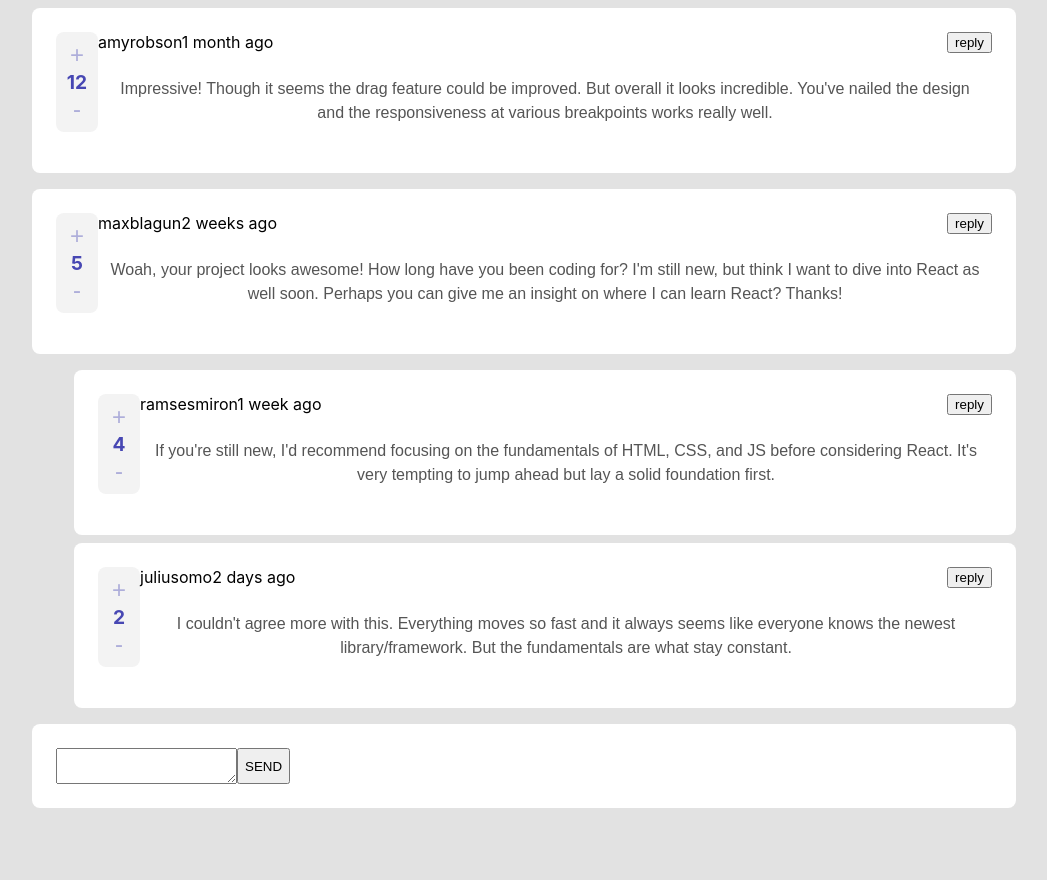
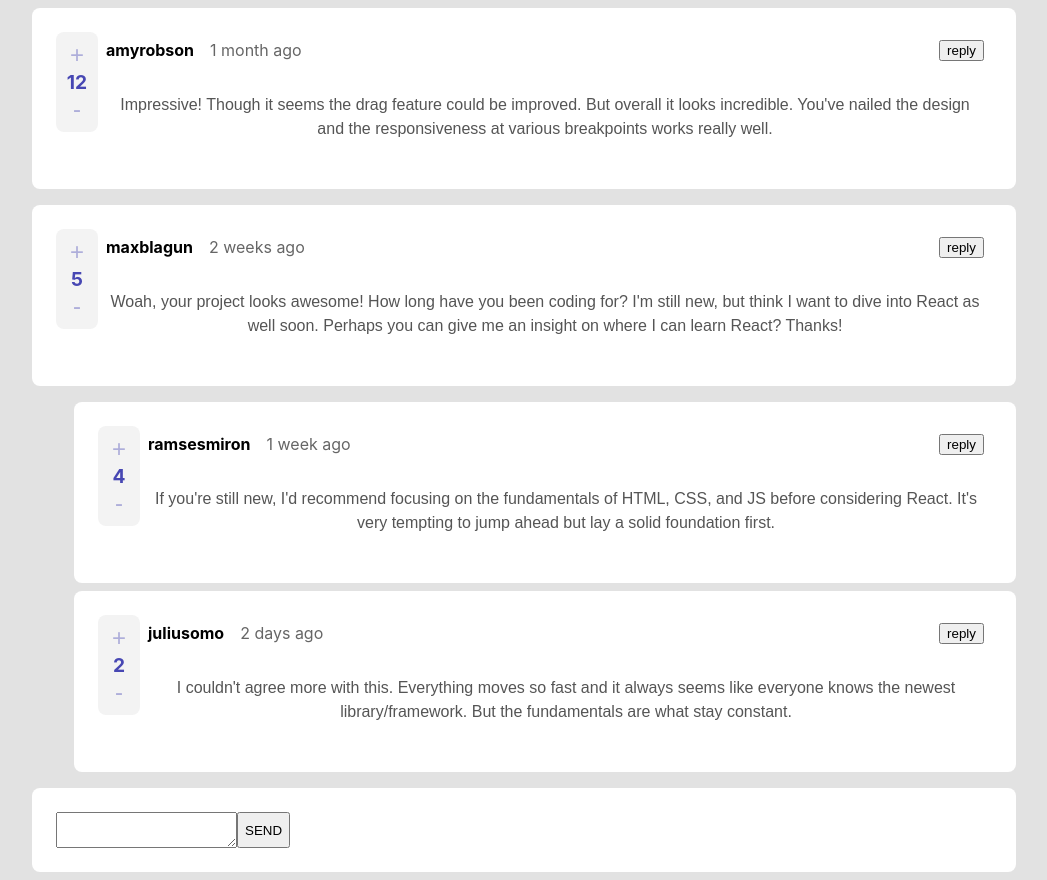
Before and after one commit to blautista/mentor-comment-box, a React (Create React App) app: page / in a window 1280 px wide. Shown: the whole page, without its empty margins (116-1163 px from the left). Before the commit the page ends 816 px from the top, so only its background shows below. Built offline with nearby package versions, Linux system fonts and the light colour scheme.

Commit message:
Added basic styles to CommentHeader

```diff
--- a/src/components/CommentHeader.module.css
+++ b/src/components/CommentHeader.module.css
@@ -2,4 +2,14 @@
   display:flex;
   flex-direction: row;
   justify-content: space-between;
+  padding:8px;
 }
+
+.username {
+  font-weight: bold;
+}
+
+.createdAt {
+  padding-left:16px;
+  color: #666;
+}
```
